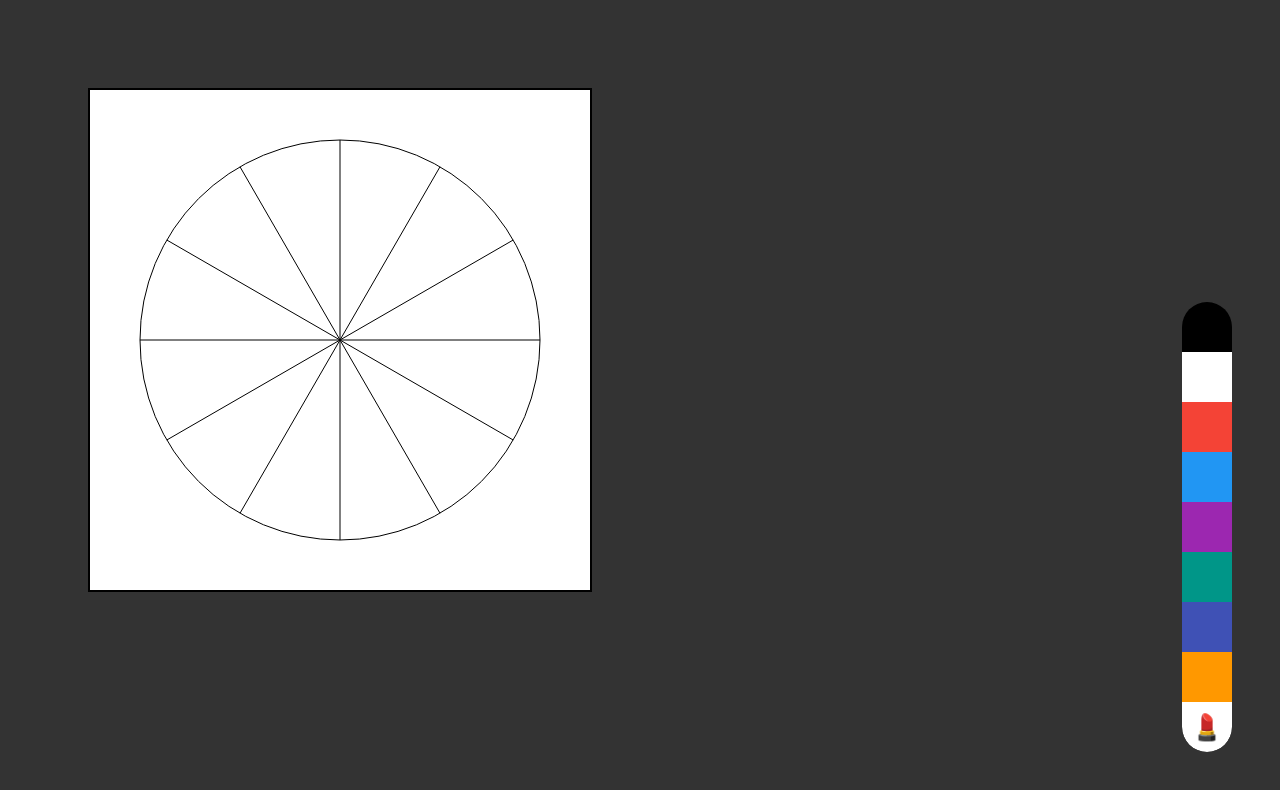
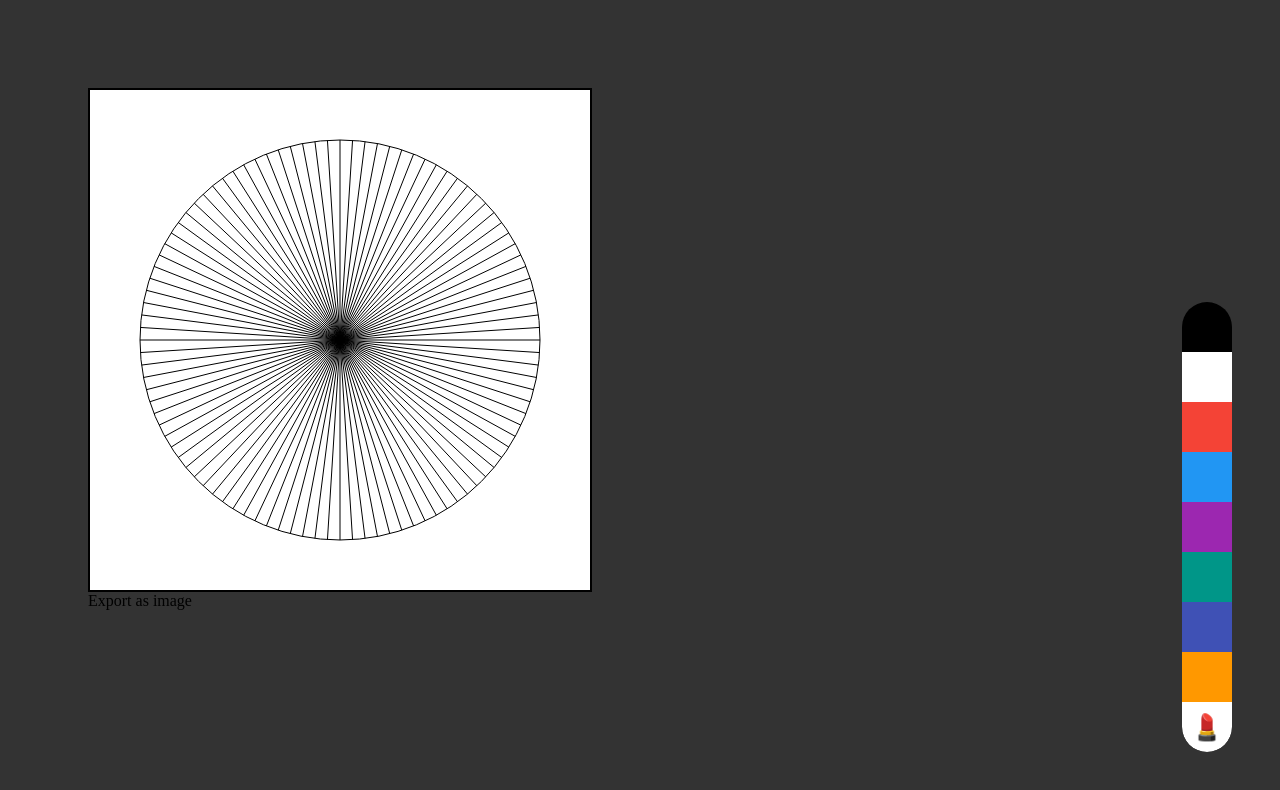
Before and after one commit to Art2B/mandala, a plain HTML site: page index.html in a window 1280 px wide. Drawn offline with Linux system fonts and the light colour scheme.

Commit message:
add export button

```diff
--- a/index.html
+++ b/index.html
@@ -53,5 +53,6 @@
   </section>
   <canvas height="500" width="500" id="canvas"></canvas>
   <script type="text/javascript" src="main.js"></script>
+  <a id="export-png" download>Export as image</a>
 </body>
 </html>
--- a/main.js
+++ b/main.js
@@ -21,7 +21,7 @@ window.onload = function () {
     y: null
   }
 
-  var nbParts = 12
+  var nbParts = 100
 
   // draw help line for mirroring
   for (var i = 0; i < nbParts; i++) {
@@ -125,4 +125,10 @@ window.onload = function () {
     ctx.closePath()
     resetLastPosition()
   })
+
+  // Export as jpg
+  var exportBtn = document.getElementById('export-png')
+  exportBtn.addEventListener('click', function (e) {
+    exportBtn.href = c.toDataURL('image/png')
+  })
 }
```
